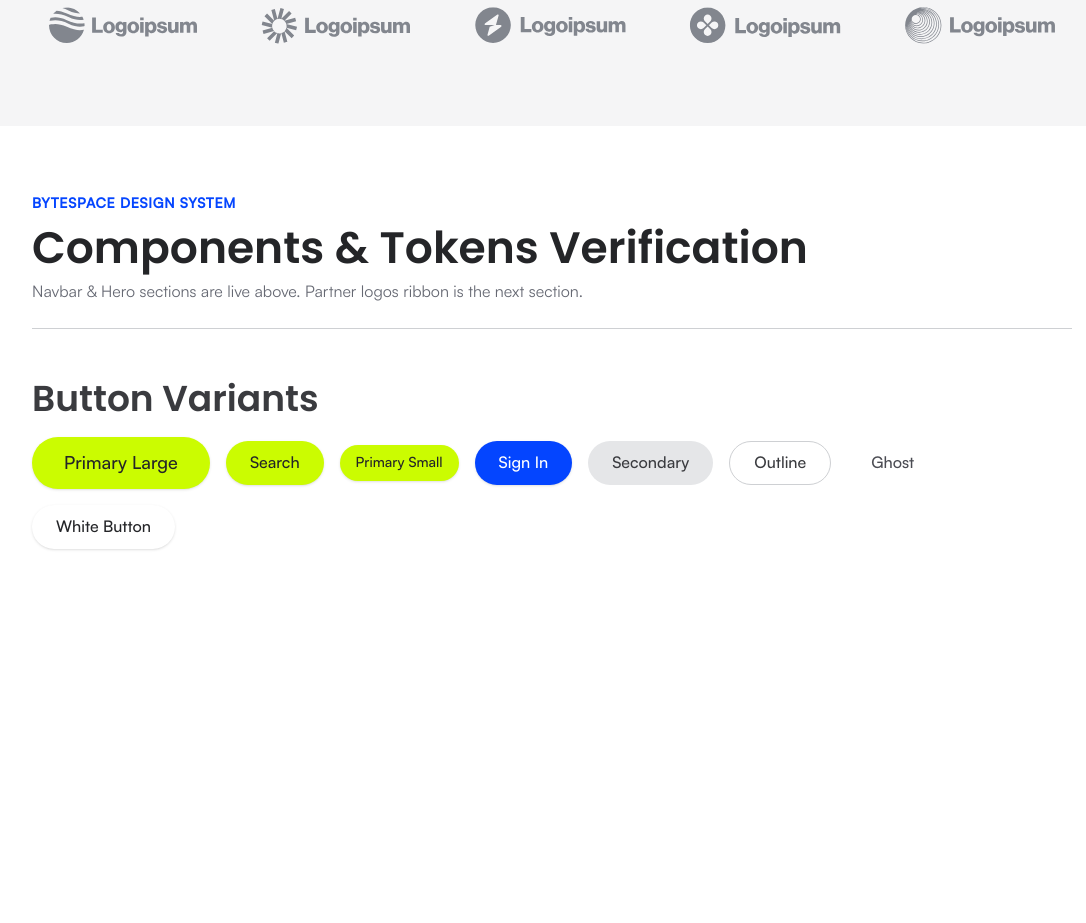
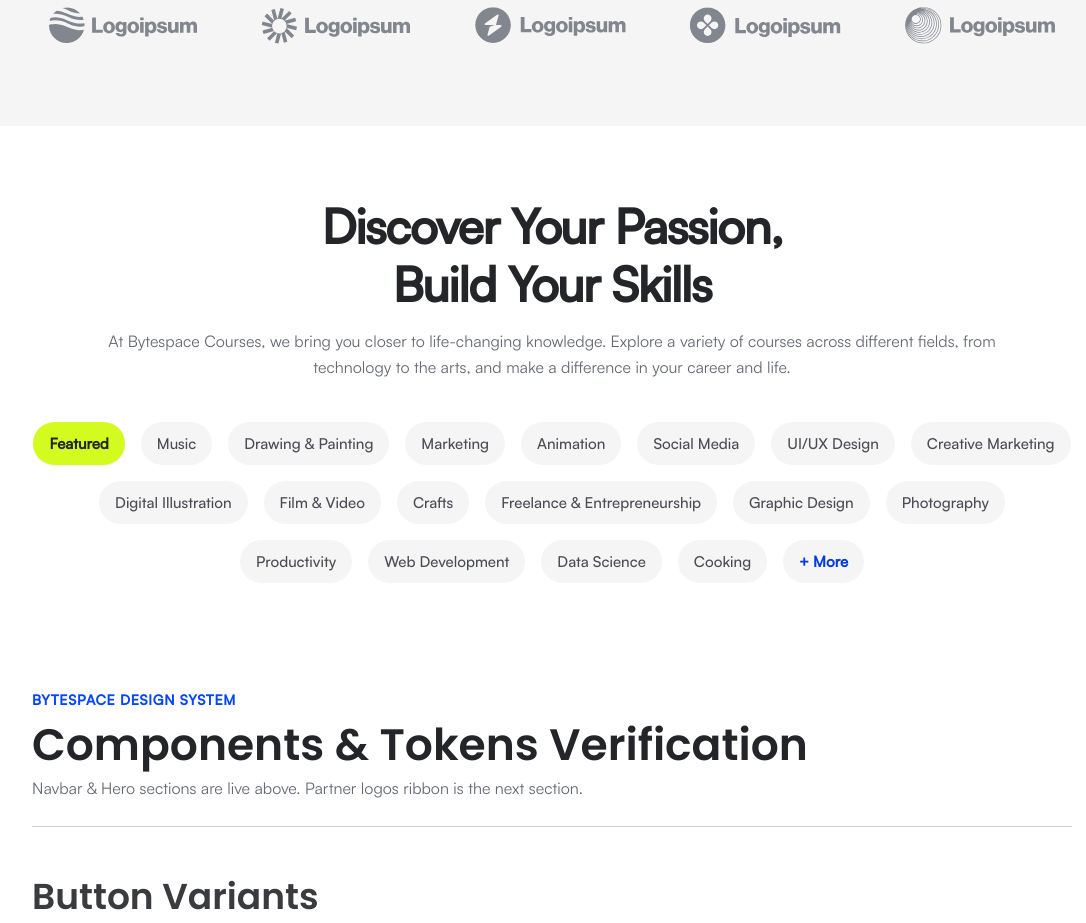
Before and after one commit to maliha-mobassira/bytespace-new, a Next.js app: page / in a window 1280 px wide. Shown: the part 1100-2023 px from the top of the page, without its empty margins (88-1174 px from the left). Before the commit the page ends 1713 px from the top, so only its background shows below. Built offline with nearby package versions, Linux system fonts and the light colour scheme.

Commit message:
feat(explore-courses): add Frame 3 heading and Tab_Categories pill rows

```diff
--- a/app/page.tsx
+++ b/app/page.tsx
@@ -1,6 +1,7 @@
 import { Navbar } from "@/components/layout/Navbar";
 import { Hero } from "@/components/sections/Hero";
 import { PartnerLogos } from "@/components/sections/PartnerLogos";
+import { ExploreCourses } from "@/components/sections/ExploreCourses";
 import { Container, Button } from "@/components/ui";
 
 export default function Home() {
@@ -14,6 +15,9 @@ export default function Home() {
 
       {/* Partner Logos Ribbon */}
       <PartnerLogos />
+
+      {/* Frame 3 & Tab_Categories: Explore Courses Section */}
+      <ExploreCourses />
 
       {/* Temporary Test & Verification Section (Easy to replace as sections are added) */}
       <main className="py-16">
--- /dev/null
+++ b/components/sections/ExploreCourses.tsx
@@ -0,0 +1,142 @@
+"use client";
+
+import React, { useState } from "react";
+
+interface Category {
+  id: string;
+  name: string;
+  isSpecial?: boolean;
+}
+
+const ROW_1: Category[] = [
+  { id: "featured", name: "Featured" },
+  { id: "music", name: "Music" },
+  { id: "drawing-painting", name: "Drawing & Painting" },
+  { id: "marketing", name: "Marketing" },
+  { id: "animation", name: "Animation" },
+  { id: "social-media", name: "Social Media" },
+  { id: "ui-ux-design", name: "UI/UX Design" },
+  { id: "creative-marketing", name: "Creative Marketing" },
+];
+
+const ROW_2: Category[] = [
+  { id: "digital-illustration", name: "Digital Illustration" },
+  { id: "film-video", name: "Film & Video" },
+  { id: "crafts", name: "Crafts" },
+  { id: "freelance-entrepreneurship", name: "Freelance & Entrepreneurship" },
+  { id: "graphic-design", name: "Graphic Design" },
+  { id: "photography", name: "Photography" },
+];
+
+const ROW_3: Category[] = [
+  { id: "productivity", name: "Productivity" },
+  { id: "web-development", name: "Web Development" },
+  { id: "data-science", name: "Data Science" },
+  { id: "cooking", name: "Cooking" },
+  { id: "more", name: "+ More", isSpecial: true },
+];
+
+export function ExploreCourses() {
+  const [activeCategory, setActiveCategory] = useState<string>("featured");
+
+  return (
+    <section
+      id="explore-courses"
+      aria-label="Explore Courses"
+      className="relative w-full bg-white pt-[72px] pb-[40px] overflow-hidden"
+    >
+      <div className="w-full max-w-[1440px] mx-auto px-4 sm:px-6 lg:px-8 flex flex-col items-center">
+        {/* ========================================================================= */}
+        {/* Frame 3: Heading & Subtitle                                              */}
+        {/* Exact Figma: width: 917px, height: 180px, gap: 16px, auto-layout center  */}
+        {/* ========================================================================= */}
+        <div className="w-full max-w-[917px] flex flex-col items-center text-center gap-4">
+          <h2 className="text-[36px] sm:text-[42px] lg:text-[48px] font-bold text-[#242528] tracking-tight leading-[1.2]">
+            Discover Your Passion,<br className="hidden sm:inline" />{" "}
+            Build Your Skills
+          </h2>
+
+          <p className="max-w-[917px] text-[15px] sm:text-[16px] text-[#666973] font-normal leading-[1.6]">
+            At Bytespace Courses, we bring you closer to life-changing knowledge.
+            Explore a variety of courses across different fields, from technology
+            to the arts, and make a difference in your career and life.
+          </p>
+        </div>
+
+        {/* ========================================================================= */}
+        {/* Tab_Categories: 3 Rows of Filter Pills                                    */}
+        {/* Exact Figma: width: 1086px, height: 43px per pill, radius: 24px, gap: 16px */}
+        {/* ========================================================================= */}
+        <div className="w-full max-w-[1086px] mt-[42px] flex flex-col items-center gap-[12px] sm:gap-[16px]">
+          {/* Row 1 */}
+          <div className="flex flex-wrap items-center justify-center gap-[10px] sm:gap-[16px]">
+            {ROW_1.map((cat) => {
+              const isActive = activeCategory === cat.id;
+              return (
+                <button
+                  key={cat.id}
+                  type="button"
+                  onClick={() => setActiveCategory(cat.id)}
+                  className={`h-[43px] px-[16px] py-[12px] rounded-[24px] text-[14px] sm:text-[15px] font-medium transition-all duration-150 flex items-center justify-center shrink-0 cursor-pointer select-none ${
+                    isActive
+                      ? "bg-[#D4FB20] text-[#242528] font-semibold shadow-xs"
+                      : "bg-[#F5F5F6] text-[#4B4C53] hover:bg-[#E5E6E8] hover:text-[#242528]"
+                  }`}
+                >
+                  {cat.name}
+                </button>
+              );
+            })}
+          </div>
+
+          {/* Row 2 */}
+          <div className="flex flex-wrap items-center justify-center gap-[10px] sm:gap-[16px]">
+            {ROW_2.map((cat) => {
+              const isActive = activeCategory === cat.id;
+              return (
+                <button
+                  key={cat.id}
+                  type="button"
+                  onClick={() => setActiveCategory(cat.id)}
+                  className={`h-[43px] px-[16px] py-[12px] rounded-[24px] text-[14px] sm:text-[15px] font-medium transition-all duration-150 flex items-center justify-center shrink-0 cursor-pointer select-none ${
+                    isActive
+                      ? "bg-[#D4FB20] text-[#242528] font-semibold shadow-xs"
+                      : "bg-[#F5F5F6] text-[#4B4C53] hover:bg-[#E5E6E8] hover:text-[#242528]"
+                  }`}
+                >
+                  {cat.name}
+                </button>
+              );
+            })}
+          </div>
+
+          {/* Row 3 */}
+          <div className="flex flex-wrap items-center justify-center gap-[10px] sm:gap-[16px]">
+            {ROW_3.map((cat) => {
+              const isActive = activeCategory === cat.id;
+              const isSpecial = cat.isSpecial;
+              return (
+                <button
+                  key={cat.id}
+                  type="button"
+                  onClick={() => setActiveCategory(cat.id)}
+                  className={`h-[43px] px-[16px] py-[12px] rounded-[24px] text-[14px] sm:text-[15px] font-medium transition-all duration-150 flex items-center justify-center shrink-0 cursor-pointer select-none ${
+                    isActive
+                      ? "bg-[#D4FB20] text-[#242528] font-semibold shadow-xs"
+                      : isSpecial
+                      ? "bg-[#F5F5F6] text-[#003BE2] font-semibold hover:bg-[#E5E6E8]"
+                      : "bg-[#F5F5F6] text-[#4B4C53] hover:bg-[#E5E6E8] hover:text-[#242528]"
+                  }`}
+                >
+                  {cat.name}
+                </button>
+              );
+            })}
+          </div>
+        </div>
+      </div>
+    </section>
+  );
+}
+
+export default ExploreCourses;
```
